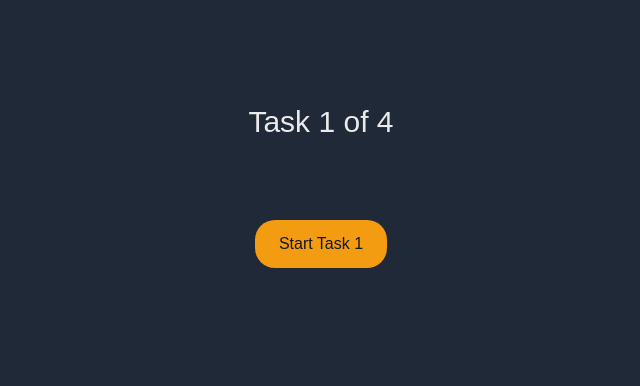
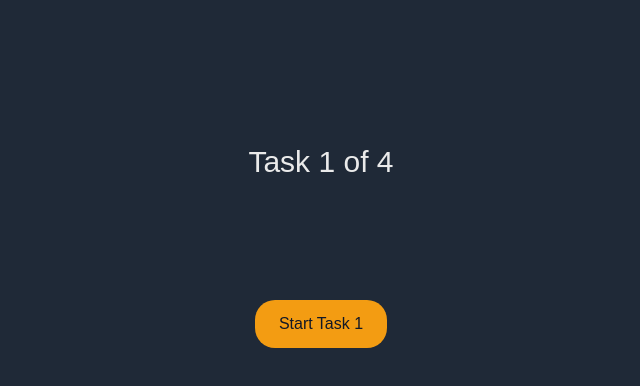
Before and after one commit to Ashutoshkr23/brightmindslab, a Next.js app: page /quiz in a window 1280 px wide. Shown: the top 386 px of the page, without its empty margins (319-959 px from the left). Built offline with nearby package versions, Linux system fonts and the light colour scheme.

Commit message:
ui changes

```diff
--- a/Components/QuizClient.tsx
+++ b/Components/QuizClient.tsx
@@ -113,25 +113,27 @@ const QuizClient: React.FC = () => {
   if (showResult) {
     return (
       <div className="flex flex-col gap-4 bg-background items-center">
-        <p className="text-3xl font-bold text-Dark-blue">
+        <p className="text-3xl font-bold text-Dark-blue" style={{ marginTop: '120px' }}>
           Score: {score} / {QUESTIONS_PER_APPROACH}
         </p>
-        <p className="text-xl text-gray-700">
+        <p className="text-xl text-gray-700" style={{ marginTop: '60px' }}>
           Time Taken: {formatTime(elapsedTime)}
         </p>
-        <div className="flex gap-6">
+        <div className="flex flex-col gap-6">
           <button
   onClick={handleRetry}
-            className="bg-Dark-blue text-white px-6 py-2 rounded-lg"
+  className="bg-primary text-dark text-xl md:text-2xl px-6 py-3 rounded-xl shadow hover:bg-opacity-90 transition"
 >
   Practice Again
 </button>
+
 <button
   onClick={handleNextApproach}
-            className="bg-green-600 text-white px-6 py-2 rounded-lg"
+  className="bg-green-600 text-white text-xl md:text-2xl px-6 py-3 rounded-xl shadow hover:bg-green-700 transition"
 >
   Next Approach
 </button>
+
         </div>
       </div>
     );
@@ -140,11 +142,11 @@ const QuizClient: React.FC = () => {
   if (!started) {
     return (
   <div className="relative min-h-screen bg-background flex flex-col gap-y-20 ">
-  <p className="w-full text-center text-3xl text-light" style={{ marginTop: '80px' }}>
+  <p className="w-full text-center text-3xl text-light" style={{ marginTop: '120px' }}>
     Task {approachIndex + 1} of {generators.length}
   </p>
 
-  <div className=" w-full flex justify-center" style={{ marginTop: '80px' }}>
+  <div className=" w-full flex justify-center" style={{ marginTop: '120px' }}>
     <button
       onClick={startApproach}
       className="bg-primary text-dark text-2xl md:text-3xl px-6 py-3 rounded-xl shadow hover:bg-[#e08e0b] transition"
@@ -185,7 +187,7 @@ const QuizClient: React.FC = () => {
           type="number"
           value={tempAnswer ?? ""}
           onChange={handleChange}
-          style={{ width: '160px' }}
+          style={{ width: '160px', marginTop: '40px' }}
           className="border-2 border-Dark-blue text-black text-3xl text-center w-24 rounded focus:outline-none focus:ring-2 focus:ring-Dark-blue/50"
           autoFocus
         />
```
Lines whose indentation alone changed are shown as unchanged.
